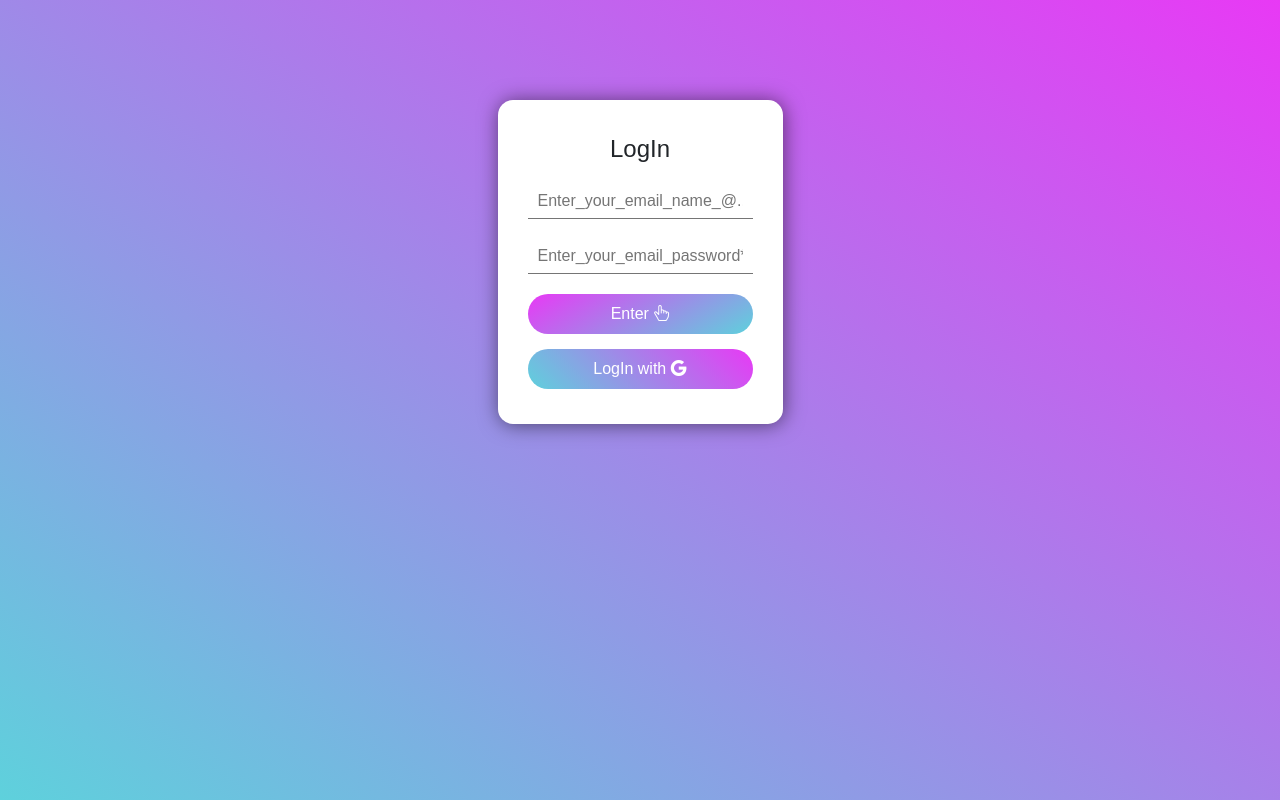
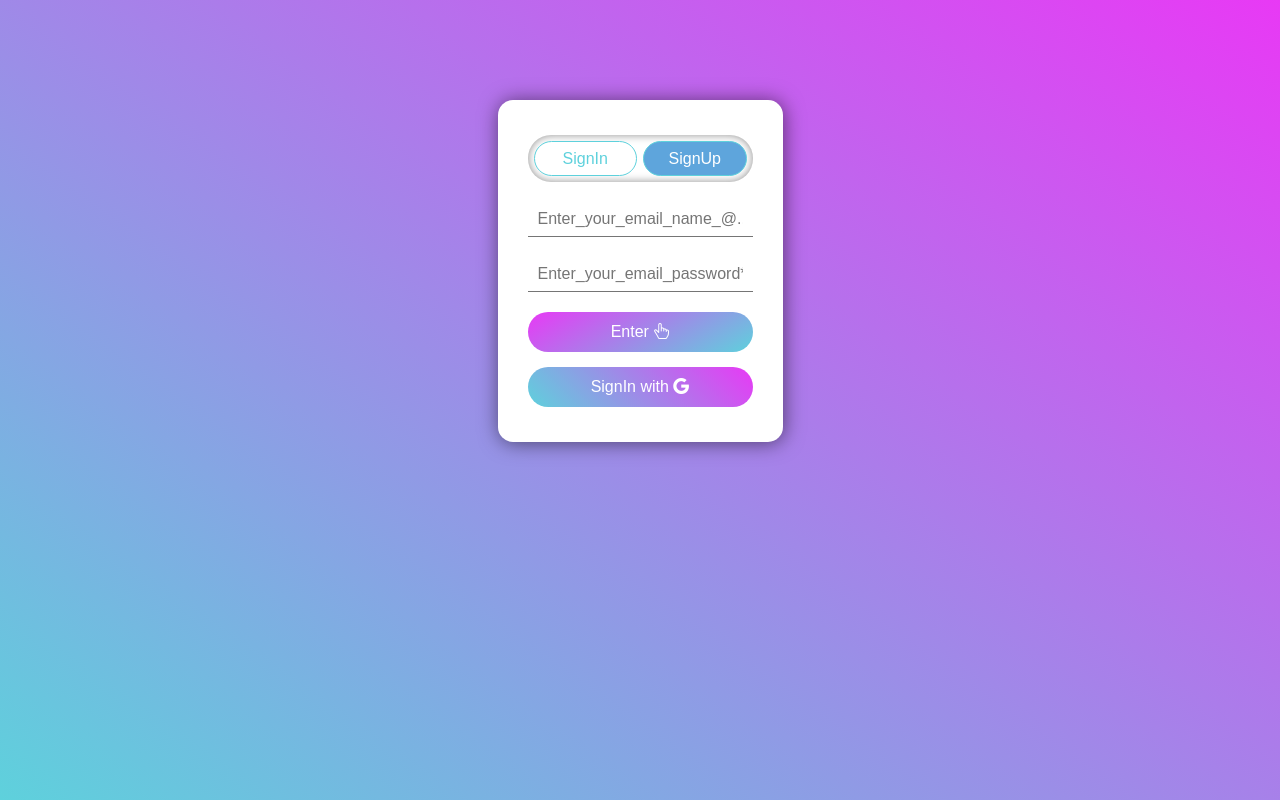
Before and after one commit to DilshodMahmudov0156/login-application, a React (Create React App) app: page / in a window 1280 px wide. Built offline with nearby package versions, Linux system fonts and the light colour scheme; the HTML template or start-up script is replaced by a standard one.

Commit message:
i make this project like that can signIn-signUp wiht inputs

```diff
--- a/src/components/login-page/Login.js
+++ b/src/components/login-page/Login.js
@@ -1,12 +1,20 @@
 import './style.css';
-import {signInWithPopup, createUserWithEmailAndPassword, getAuth} from "firebase/auth";
+import {signInWithPopup, createUserWithEmailAndPassword, signInWithEmailAndPassword} from "firebase/auth";
 import {auth, provider} from "../../firebaseConfig";
 import {useState} from "react";
 
 function Login() {
 
+    const [inUp, setInUp] = useState(false);
     const [email, setEmail] = useState('');
     const [password, setPassword] = useState('');
+
+    const handleChangeFirst = () => {
+        setInUp(true);
+    }
+    const handleChangeSecond = () => {
+        setInUp(false);
+    }
 
     const getEmVal = (e) => {
         setEmail(e.target.value);
@@ -17,12 +25,22 @@ function Login() {
 
     const loginWithEmailPassword = (e) => {
         e.preventDefault();
+        if (inUp){
+            signInWithEmailAndPassword(auth, email, password)
+                .then((data) => {
+                    console.log(data.user)
+                })
+                .catch((error) => {
+                    console.log(error.message);
+                })
+        }else {
             createUserWithEmailAndPassword(auth, email, password).then((userCredential) => {
                 const user = userCredential.user;
                 console.log(user)
             }).catch((error) => {
                 console.log(error.message);
             })
+        }
 
     }
 
@@ -39,12 +57,15 @@ function Login() {
             <div className="container">
                 <div className="row justify-content-center">
                     <div className="col-xl-3 col-md-5 col-sm-7 col-10 login-parent">
-                        <h4 className="text-center">LogIn</h4>
+                        <div className="changer-btns d-flex">
+                            <button className={inUp? "active": ""} onClick={handleChangeFirst}>SignIn</button>
+                            <button className={inUp? "": "active"} onClick={handleChangeSecond}>SignUp</button>
+                        </div>
                         <form onSubmit={(e) => {loginWithEmailPassword(e)}}>
                             <input type="email" placeholder="Enter_your_email_name_@..." onChange={(e) => {getEmVal(e)}}/>
                             <input type="password" placeholder="Enter_your_email_password****" onChange={(e) => {getPassVal(e)}}/>
                             <button className="enter-btn">Enter <i className="bi bi-hand-index-thumb"></i></button>
-                            <button className="enter-btn-2" onClick={(e) => {loginPopup(e)}}>LogIn with <i className="bi bi-google"></i></button>
+                            <button className="enter-btn-2" onClick={(e) => {loginPopup(e)}}>SignIn with <i className="bi bi-google"></i></button>
                         </form>
                     </div>
                 </div>
--- a/src/components/login-page/style.css
+++ b/src/components/login-page/style.css
@@ -41,3 +41,45 @@ input:focus{
     border: none;
     border-radius: 20px;
 }
+.changer-btns{
+    width: 100%;
+    height: auto;
+    box-shadow: inset 0 0 8px rgba(0, 0, 0, 0.45);
+    border-radius: 23px;
+    padding: 3px;
+}
+.changer-btns button{
+    width: 100%;
+    height: 35px;
+    margin: 3px;
+    border-radius: 20px;
+    border: none;
+    display: block;
+    background-color: #ffffff;
+    color: #5ed1dc;
+    border: 1px solid #5ed1dc;
+    transition: 0.2s all linear;
+}
+.changer-btns button:hover{
+    width: 100%;
+    height: 35px;
+    margin: 3px;
+    border-radius: 20px;
+    border: none;
+    display: block;
+    border: 1px solid #5ed1dc;
+    background: #5ed1dc;
+    color: #ffffff;
+    opacity: 70%;
+}
+.changer-btns button.active{
+    width: 100%;
+    height: 35px;
+    margin: 3px;
+    border-radius: 20px;
+    border: none;
+    display: block;
+    border: 1px solid #5ed1dc;
+    background: #5ea5dc;
+    color: #ffffff;
+}
```
Lines whose indentation alone changed are shown as unchanged.
